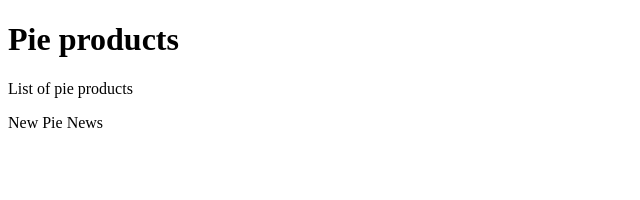
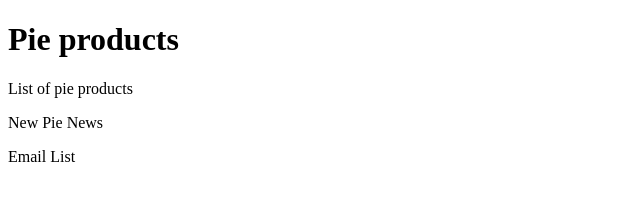
Before and after one commit to roytestacc/piesellingwebsite, a plain HTML site: page index.html in a window 1280 px wide. Shown: the full height of the page, 0-640 px from the left. Drawn offline with Linux system fonts and the light colour scheme.

Commit message:
new email list
email list

```diff
--- a/index.html
+++ b/index.html
@@ -9,5 +9,7 @@
 	<p>List of pie products</p>
 
 	<span>New Pie News</span>
+
+	<p>Email List</p>
 </body>
 </html>
```
